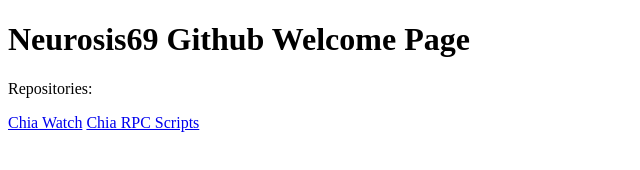
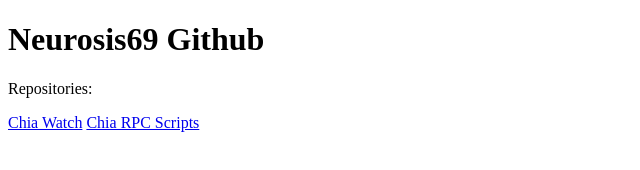
Before and after one commit to neurosis69/neurosis69.github.io, a plain HTML site: page index.html in a window 1280 px wide. Shown: the whole page, without its empty margins (0-640 px from the left). Drawn offline with Linux system fonts and the light colour scheme.

Commit message:
Update index.html

```diff
--- a/index.html
+++ b/index.html
@@ -4,7 +4,7 @@
   <title>Neurosis69</title>
 </head>
 <body>
-<h1>Neurosis69 Github Welcome Page</h1>
+<h1>Neurosis69 Github</h1>
 <p>Repositories:</p>
  <a href="https://github.com/neurosis69/chia_watch">Chia Watch</a>
  <a href="https://github.com/neurosis69/chia_rpc_scripts">Chia RPC Scripts</a>
```
